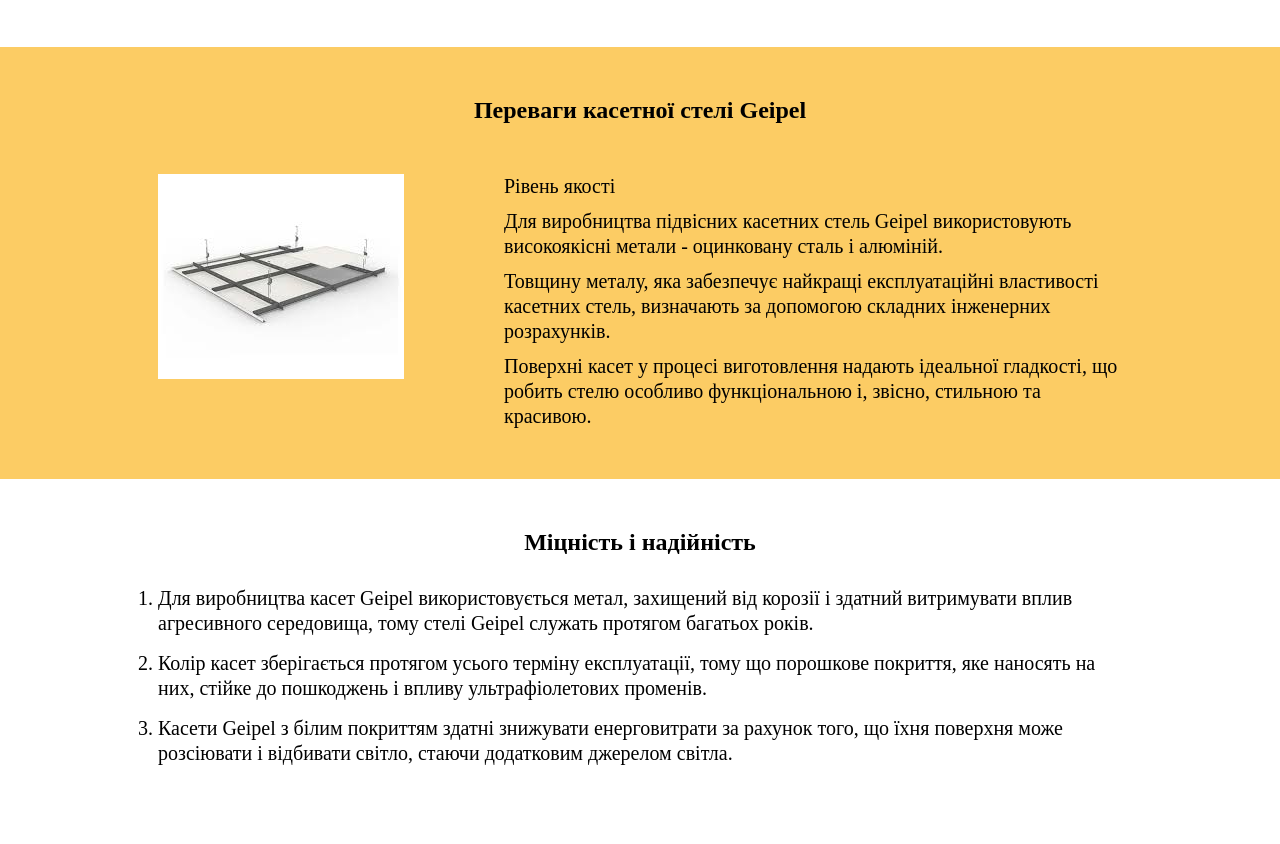
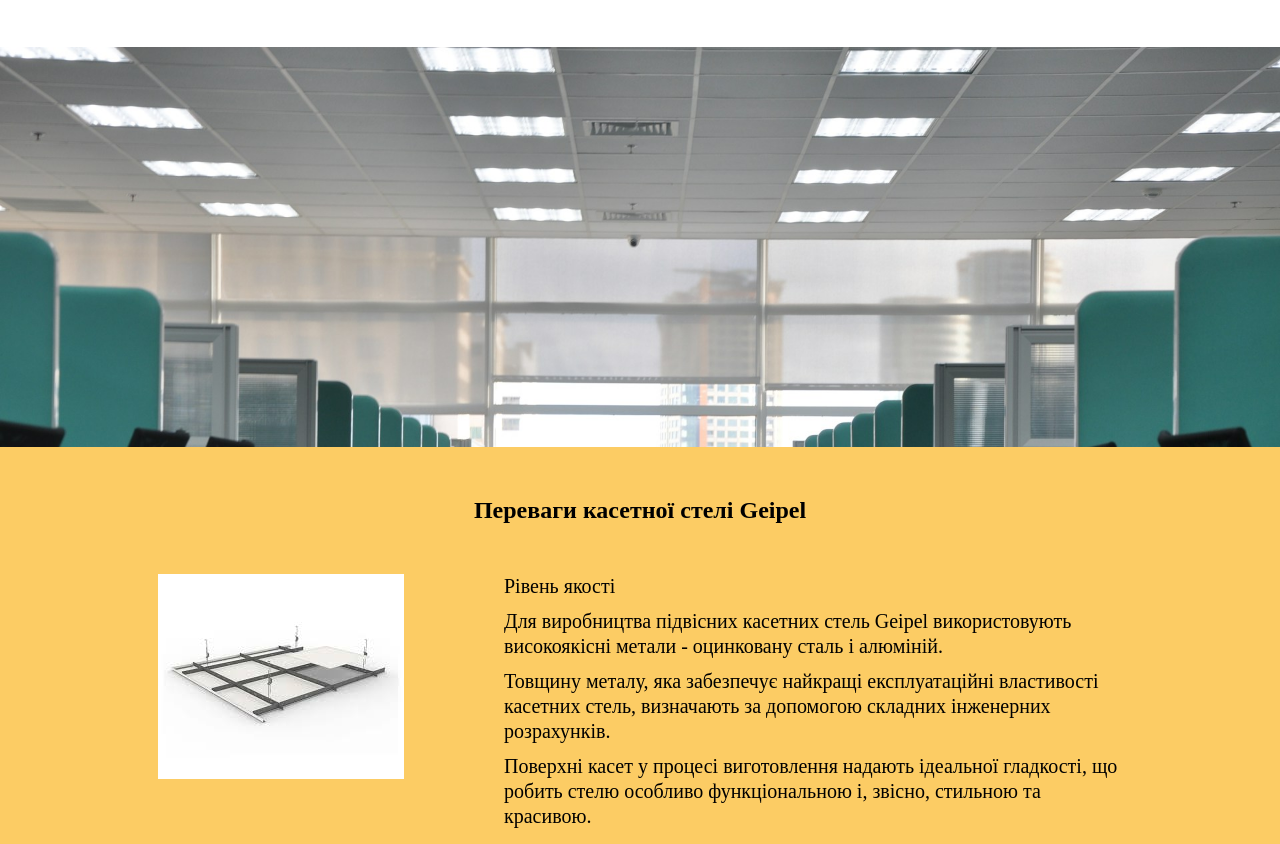
Before and after one commit to SergeyLoveyko/aweb-task, a plain HTML site: page index.html in a window 1280 px wide. Shown: the part 2899-3743 px from the top of the page. Before the commit the page ends 3715 px from the top, so only its background shows below. Drawn offline with Linux system fonts and the light colour scheme.

Commit message:
feat: add layout and style section parallax

```diff
--- a/assets/style.css
+++ b/assets/style.css
@@ -469,6 +469,25 @@ a {
 }
 
 
+/* section parallax */
+
+.parallax {
+position: relative;
+}
+
+.parallax__container {
+  background-image: url('./images/img-bg.jpg');
+  background-size: cover;
+  background-repeat: no-repeat;
+  background-attachment: fixed;
+  background-position: top;
+  width: 100%;
+  height: 400px;
+  margin: 0 auto;
+}
+
+
+/* section reliability */
 
 .reliability {
   padding: 50px 0;
--- a/index.html
+++ b/index.html
@@ -230,6 +230,9 @@
         </div>
       </div>
     </section>
+    <section class="parallax">
+      <div class="parallax__container"></div>
+    </section>
     <section class="advantages">
       <div class="wrapper">
         <h2 class="advantages__title">Переваги касетної стелі Geipel</h2>
```
Also changed, not shown: assets/images/img-bg.jpg (added).
